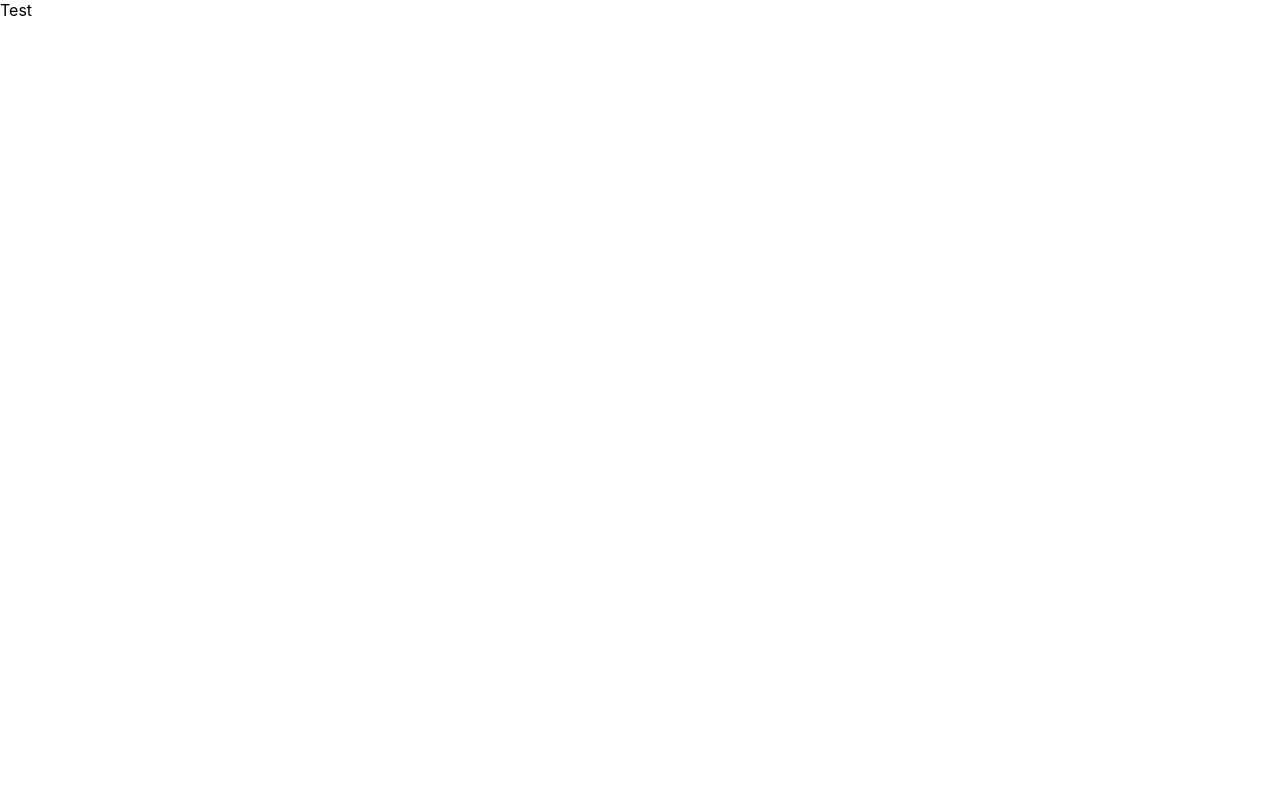
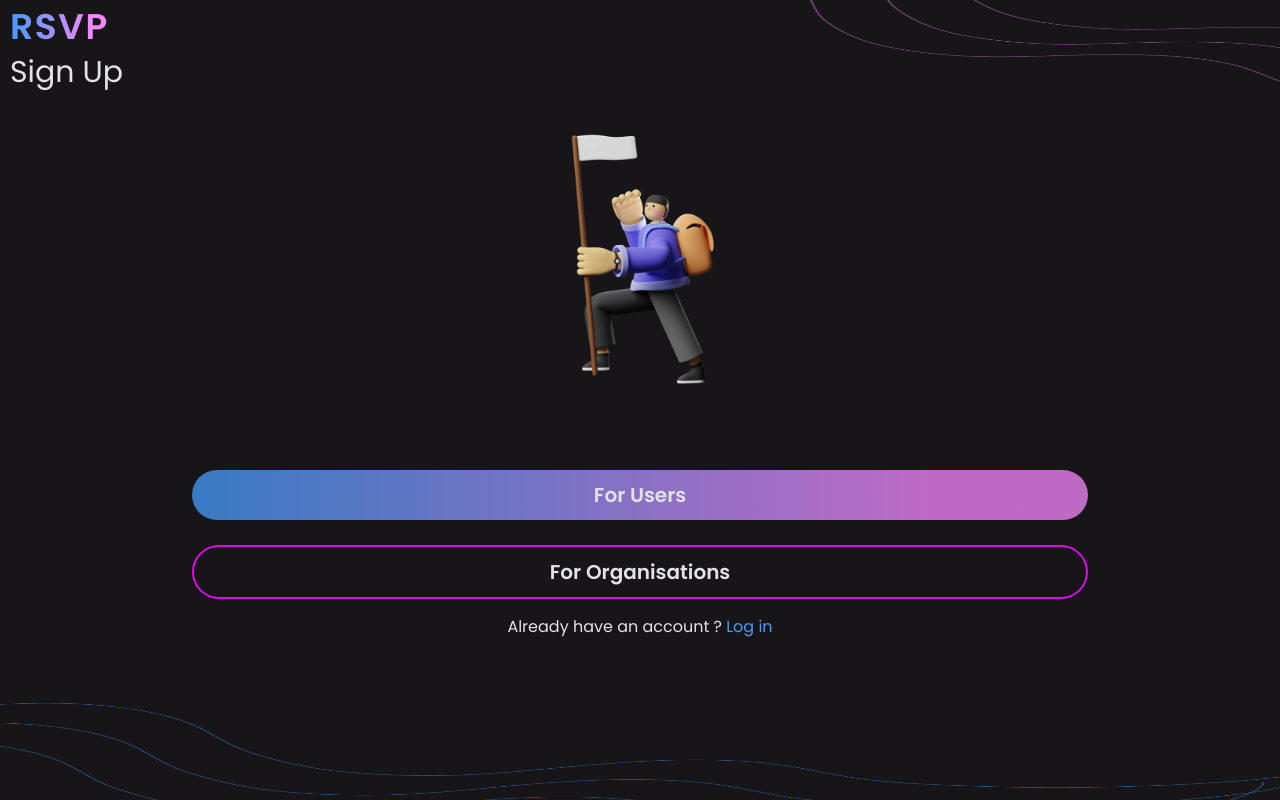
Before and after one commit to KyleBird02/39_Nope.js_Hackover3.0, a React (Create React App) app in the folder frontend/: page /role in a window 1280 px wide. Built offline with nearby package versions, Linux system fonts and the light colour scheme.

Commit message:
Role Select Screen

```diff
--- a/frontend/src/App.css
+++ b/frontend/src/App.css
@@ -7,6 +7,7 @@
   flex-direction: column;
   overflow-x: hidden;
   font-family: 'Poppins';
+  color: #E2E2E8;
 }
 
 .rsvp-logo{
@@ -35,6 +36,14 @@
   height: 350px;
 }
 
+.graphic-2{
+  align-self: center;
+  background: url('./assets/graphic2.png');
+  background-size: 350px 350px;
+  width: 350px;
+  height: 350px;
+}
+
 .welcome-text{
   color: #E2E2E8;
   font-size: 25px;
@@ -54,3 +63,24 @@
   border : none;
   padding: 10px 15px;
 }
+
+.outline{
+  background: none;
+  border : solid 2px #dd0aec;
+}
+
+.roles-text
+{
+  color: #E2E2E8;
+  font-size: 30px;
+  margin-left: 10px;
+}
+
+.blue-text{
+  color: #439DFE;
+}
+
+.nav-to-login{
+  margin-top: 15px;
+  align-self: center;
+}
--- a/frontend/src/App.js
+++ b/frontend/src/App.js
@@ -2,13 +2,14 @@ import './App.css';
 import { Routes, Route} from "react-router-dom";
 import Onboarding from './components/Onboarding';
 import Test from './components/Test';
+import Roles from './components/Roles';
 
 function App() {
   return (
     <div className="App">
       <Routes>
         <Route path="/" element={<Onboarding />} />
-        <Route path="role" element={<Test />} />
+        <Route path="role" element={<Roles />} />
         <Route path="signup" element={<Test />} />
         <Route path="admin" element={<Test />} />
         <Route path="organizer" element={<Test />} />
--- /dev/null
+++ b/frontend/src/components/Roles.js
@@ -0,0 +1,20 @@
+import React from 'react'
+
+export default function Roles() {
+  return (
+    <div className='screen'>
+        <div className='rsvp-img'></div>
+        <div className='roles-text'>Sign Up</div>
+        <div className='graphic-2'></div>
+        <button className='button'>
+        For Users
+        </button>
+        <button className='button outline'>
+        For Organisations
+        </button>
+        <div className='nav-to-login'>
+            Already have an account ? <span className='blue-text'>Log in</span>
+        </div>
+    </div>
+  )
+}
```
Also changed, not shown: frontend/src/assets/graphic2.png (added).
